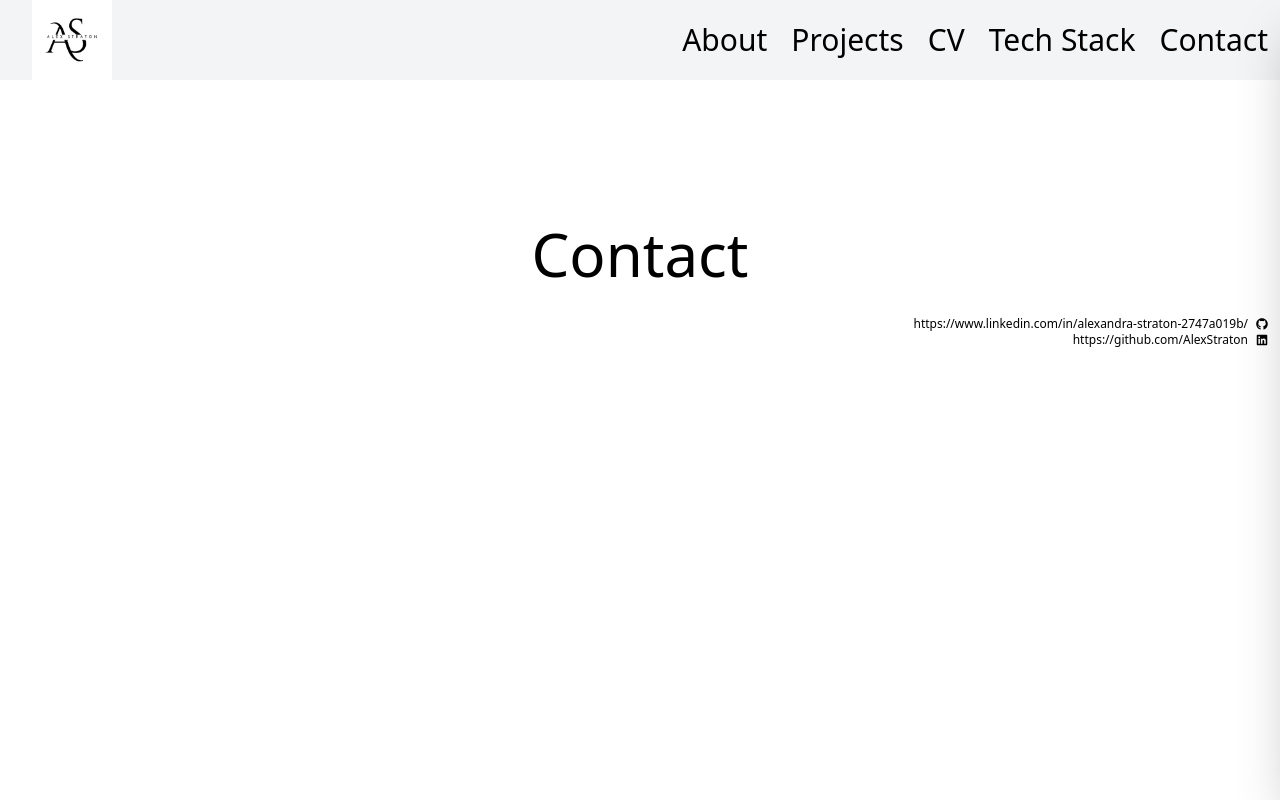
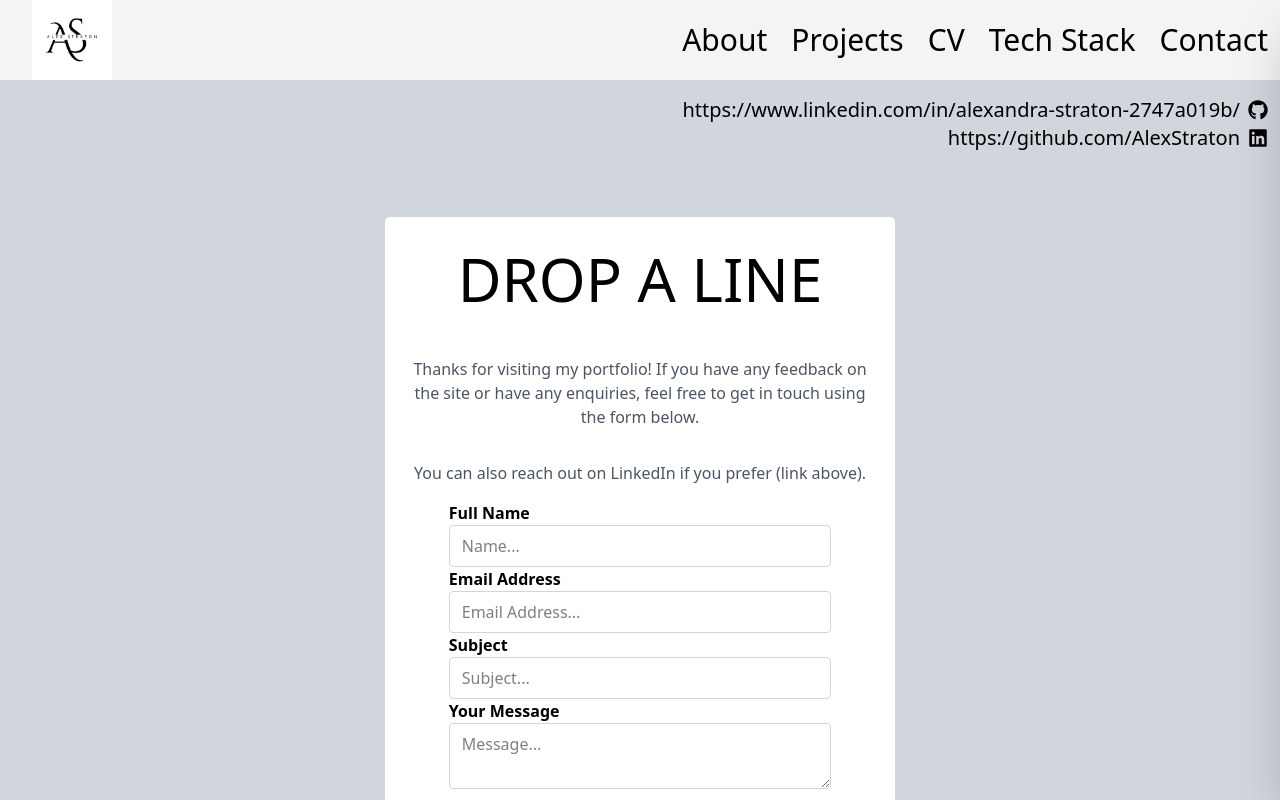
Before and after one commit to AlexStraton/portfolio-site, a React (Vite) app: page /Contact in a window 1280 px wide. Shown: the top 800 px of the page. Built offline with nearby package versions, Linux system fonts and the light colour scheme.

Commit message:
Add and style form page and send using emailJS

```diff
--- a/package.json
+++ b/package.json
@@ -10,6 +10,7 @@
     "preview": "vite preview"
   },
   "dependencies": {
+    "@emailjs/browser": "^4.4.1",
     "@tailwindcss/vite": "^4.1.11",
     "react": "^18.3.1",
     "react-dom": "^18.3.1",
--- /dev/null
+++ b/src/components/ContactForm.jsx
@@ -0,0 +1,100 @@
+import { useRef, useState, useEffect } from "react";
+import emailjs from "@emailjs/browser";
+import { useNavigate } from "react-router-dom";
+
+export default function ContactForm() {
+    const navigate = useNavigate();
+    const form = useRef();
+  const [formData, setFormData] = useState({
+    name: "",
+    email: "",
+    subject: "",
+    message: "",
+  });
+const [errors, setErrors] = useState("");
+
+useEffect(() => {
+  emailjs.init("iOQgpC_oL-utgai-a");
+}, []);
+
+ const handleChange = (e) => {
+    setFormData(prev => ({
+      ...prev,
+      [e.target.name]: e.target.value,
+    }));
+  };
+
+    const handleSubmit = (e) => {
+    e.preventDefault();
+    if (!formData.name) {
+      setErrors("Name is required");
+      return;
+    }
+    if (!formData.email) {
+      setErrors("Email is required");
+      return;
+    }
+    if (!formData.subject) {
+      setErrors("Subject is required");
+      return;
+    }
+    if (!formData.message) {
+      setErrors("Message is required");
+      return;
+    }
+    setErrors("");
+    emailjs.sendForm('contact_service', 'contact_form', form.current)
+                    .then(() => {
+                        alert("Message sent successfully!");
+                        navigate("/About");
+                        console.log('SUCCESS!');
+                    }, (error) => {
+                        console.log('FAILED...', error);
+                    });
+            };
+
+
+    return ( <>
+         <section className="flex justify-center mt-4">
+      <form ref={form} onSubmit={handleSubmit} action="" method="get" className="flex bg-white flex-col items-center m-8 lg:m-12 w-full max-w-lg border border-gray-300 rounded-md">
+         <h1 className=" text-black text-6xl mx-auto p-8 font-extralight text-right">DROP A LINE</h1>
+
+        <p className="font-light text-gray-600 text-center font-md m-4">
+          Thanks for visiting my portfolio! If you have any feedback on the site or have any enquiries, feel free to get in touch using the form below.
+        </p>
+        <p className="font-light text-gray-600 text-center font-md m-4">You can also reach out on LinkedIn if you prefer (link above).</p>
+        <div className="flex flex-col items-left w-3/4">
+      <label htmlFor="name" className=" text-left font-bold">
+        Full Name
+      </label>
+      <input
+      value={formData.name}
+       onChange={handleChange}
+        placeholder="Name..."
+        name="name"
+        className="flex-1 border border-gray-300 px-3 py-2 rounded"
+        type="text"
+
+      />
+    </div>
+     <div className="flex flex-col items-left w-3/4">
+        <label htmlFor="Email" className=" text-left font-bold">Email Address</label>
+        <input value={formData.email}
+       onChange={handleChange} name="email" placeholder="Email Address..."className="flex-1 border border-gray-300 px-3 py-2 rounded" type="email"  />
+     </div>
+      <div className="flex flex-col items-left w-3/4">
+        <label htmlFor="Subject" className="text-left font-bold">Subject</label>
+        <input value={formData.subject}
+       onChange={handleChange} name="subject" placeholder="Subject..." className="flex-1 border border-gray-300 px-3 py-2 rounded" type="text"  />
+      </div>
+       <div className="flex flex-col items-left w-3/4">
+        <label placeholder="Message..." htmlFor="Message" className=" text-left font-bold">Your Message</label>
+        <textarea value={formData.message}
+       onChange={handleChange} name="message" placeholder="Message..." className="flex-1 border border-gray-300 px-3 py-2 rounded" ></textarea>
+       </div>
+        <input className="cursor-pointer w-1/2 border border-gray-300 bg-black px-3 py-2 text-white m-8 rounded" type="submit" value="Send" />
+        </form>
+      </section>
+           </>
+    )
+}
--- a/src/pages/Contact.jsx
+++ b/src/pages/Contact.jsx
@@ -1,24 +1,24 @@
 import Footer from "../components/Footer"
 import { FaGithub } from "react-icons/fa";
 import { FaLinkedin } from "react-icons/fa";
+import ContactForm from "../components/ContactForm";
 
 export default function Contact() {
   return ( <>
-  <main className="min-h-screen flex flex-col">
+  <main className="min-h-screen flex flex-col bg-gray-300">
   <section className="mt-24 flex-grow">
-
-  <h1 className="mt-24 text-black text-6xl mx-auto p-8 font-extralight">Contact</h1>
 <div className="flex flex-col items-end">
     <a target="_blank" rel="noopener noreferrer" itemProp="linkedIn" href="https://www.linkedin.com/in/alexandra-straton-2747a019b/"
-    className="flex items-center gap-2 cursor-pointer text-black-300 font-thin hover:text-green-600 hover:text-md  hover:border-b-2 hover:border-black transition-all duration-600 ease-in-out px-3 transition duration-600 ease-in-out text-xs font-small">
+    className="flex items-center gap-2 cursor-pointer text-black-300 font-thin hover:text-green-600 hover:text-md  hover:border-b-2 hover:border-black transition-all duration-600 ease-in-out px-3 transition duration-600 ease-in-out text-xs md:text-sm lg:text-xl font-small">
         https://www.linkedin.com/in/alexandra-straton-2747a019b/
         <span><FaGithub /></span></a>
     <a target="_blank" rel="noopener noreferrer" itemProp="GitHub" href="https://github.com/AlexStraton"
-    className="flex items-center gap-2 cursor-pointer text-black-300 font-thin hover:text-green-600 hover:text-md hover:border-b-2 hover:border-black transition-all duration-600 ease-in-out px-3 transition duration-600 ease-in-out text-xs font-small">
+    className="text-xs md:text-sm lg:text-xl flex items-center gap-2 cursor-pointer text-black-300 font-thin hover:text-green-600 hover:text-md hover:border-b-2 hover:border-black transition-all duration-600 ease-in-out px-3 transition duration-600 ease-in-out text-xs font-small">
         https://github.com/AlexStraton
         <span><FaLinkedin /></span></a>
-</div>
+      </div>
       </section>
+     <ContactForm />
       </main>
 <Footer />
   </>)
```
Also changed, not shown: 1 other file (tests, documents, lock files or other folders).
